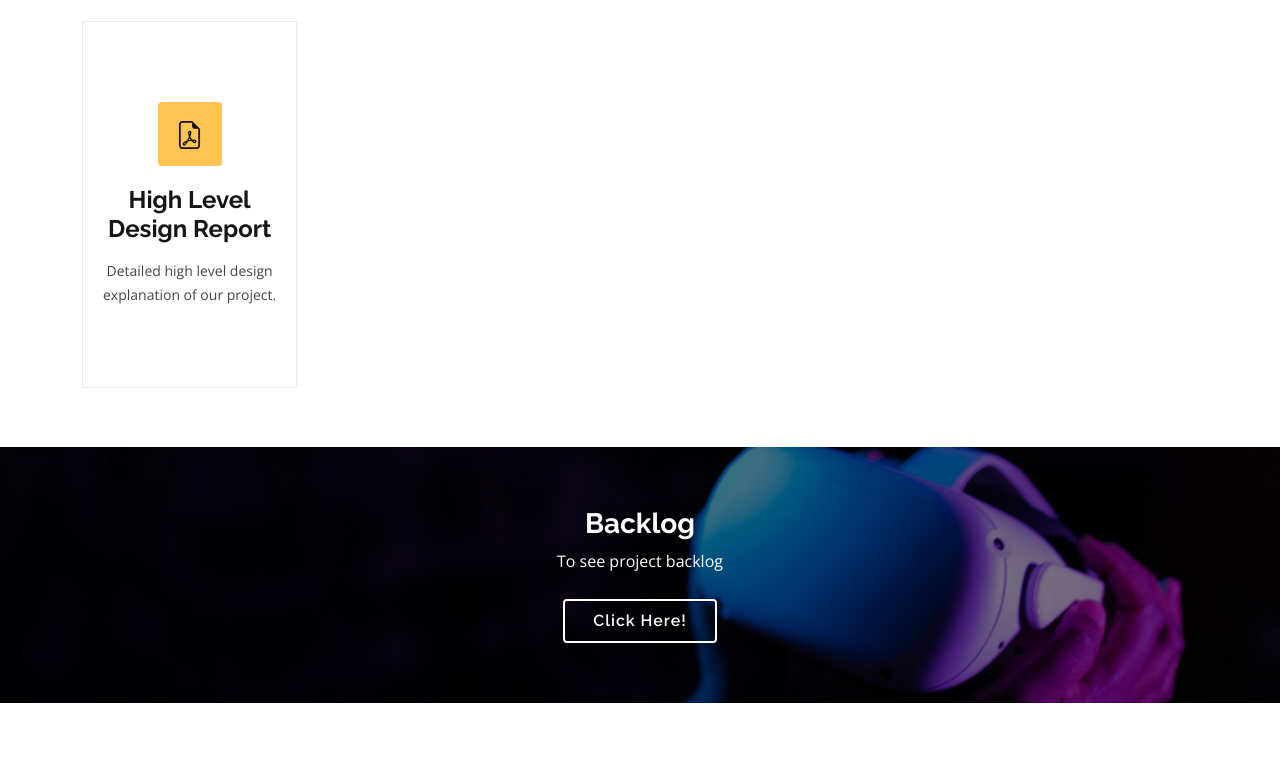
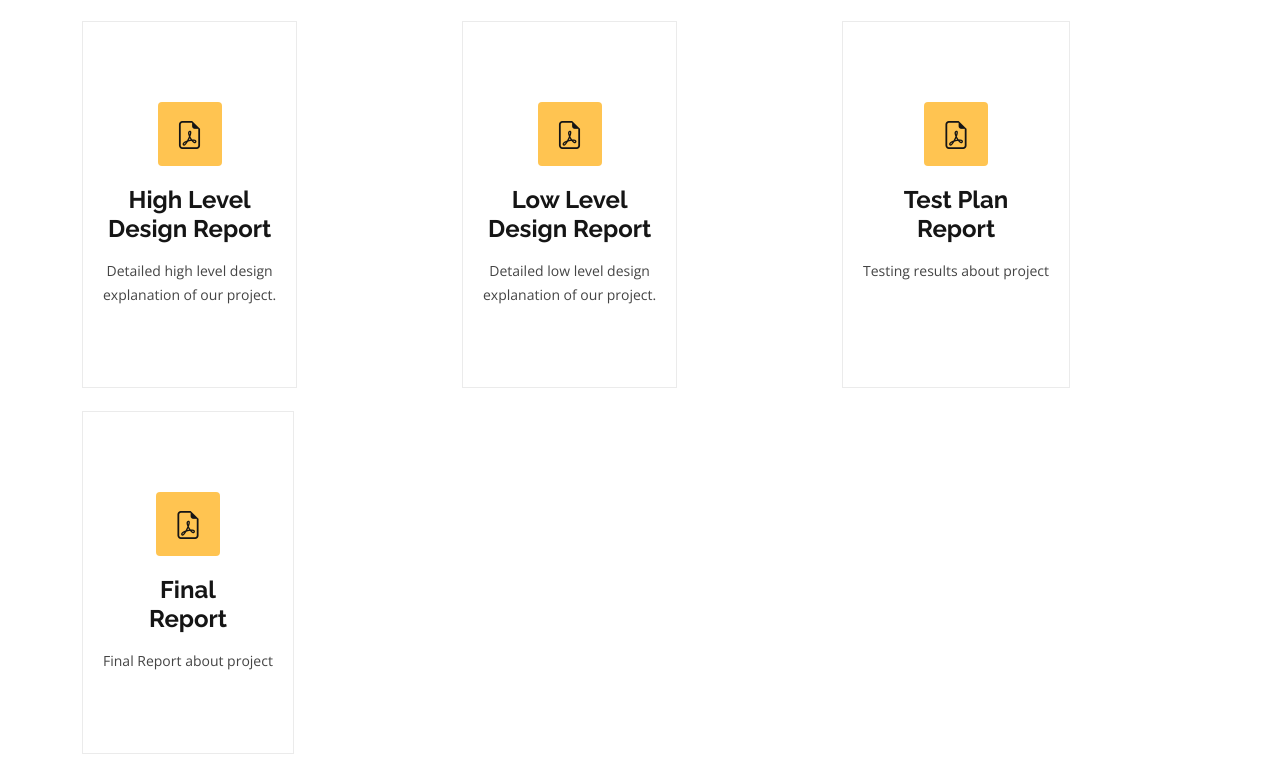
Before and after one commit to TEDUVRSP/TEDUVRSP.github.io, a plain HTML site: page index.html in a window 1280 px wide. Shown: the part 2540-3300 px from the top of the page. Drawn offline with nearby package versions, Linux system fonts and the light colour scheme.

Commit message:
Add last reports

```diff
--- a/index.html
+++ b/index.html
@@ -182,6 +182,29 @@
                        <div class="icon"><i class="bi bi-file-earmark-pdf"></i></div>
                        <h4><a href="assets/pdf/CMPE491_VRProjectBlue_High Level Design Report.pdf" target="_blank" >High Level<h4>Design Report</h4></a></h4>
                         <p>Detailed high level design<p>explanation of our project.</p></p>
+                     </div>
+                   </div>
+
+                   <div class="col-lg-4 col-md-6 d-flex align-items-stretch mt-4" data-aos="zoom-in" data-aos-delay="300">
+                     <div class="icon-box">
+                       <div class="icon"><i class="bi bi-file-earmark-pdf"></i></div>
+                       <h4><a href="assets/pdf/LowLevelDesignReport_VR_Project_Blue.pdf" target="_blank" >Low Level<h4>Design Report</h4></a></h4>
+                       <p>Detailed low level design<p>explanation of our project.</p></p>
+                     </div>
+                   </div>
+                   <div class="col-lg-4 col-md-6 d-flex align-items-stretch mt-4" data-aos="zoom-in" data-aos-delay="300">
+                     <div class="icon-box">
+                       <div class="icon"><i class="bi bi-file-earmark-pdf"></i></div>
+                       <h4><a href="assets/pdf/cmpe492_VR Project Blue_Test Plan Report (1) (1).pdf" target="_blank" >Test Plan<h4> Report</h4></a></h4>
+                       <p>Testing results about project</p>
+                     </div>
+                   </div>
+
+                   <div class="col-lg-4 col-md-6 d-flex align-items-stretch mt-4" data-aos="zoom-in" data-aos-delay="300">
+                     <div class="icon-box">
+                       <div class="icon"><i class="bi bi-file-earmark-pdf"></i></div>
+                       <h4><a href="assets/pdf/Cmpe 492_ Final Report_VR Project Blue.pdf" target="_blank" >Final<h4> Report</h4></a></h4>
+                       <p>Final Report about project</p>
                      </div>
                    </div>
 <!--
```
Also changed, not shown: 3 other files.
